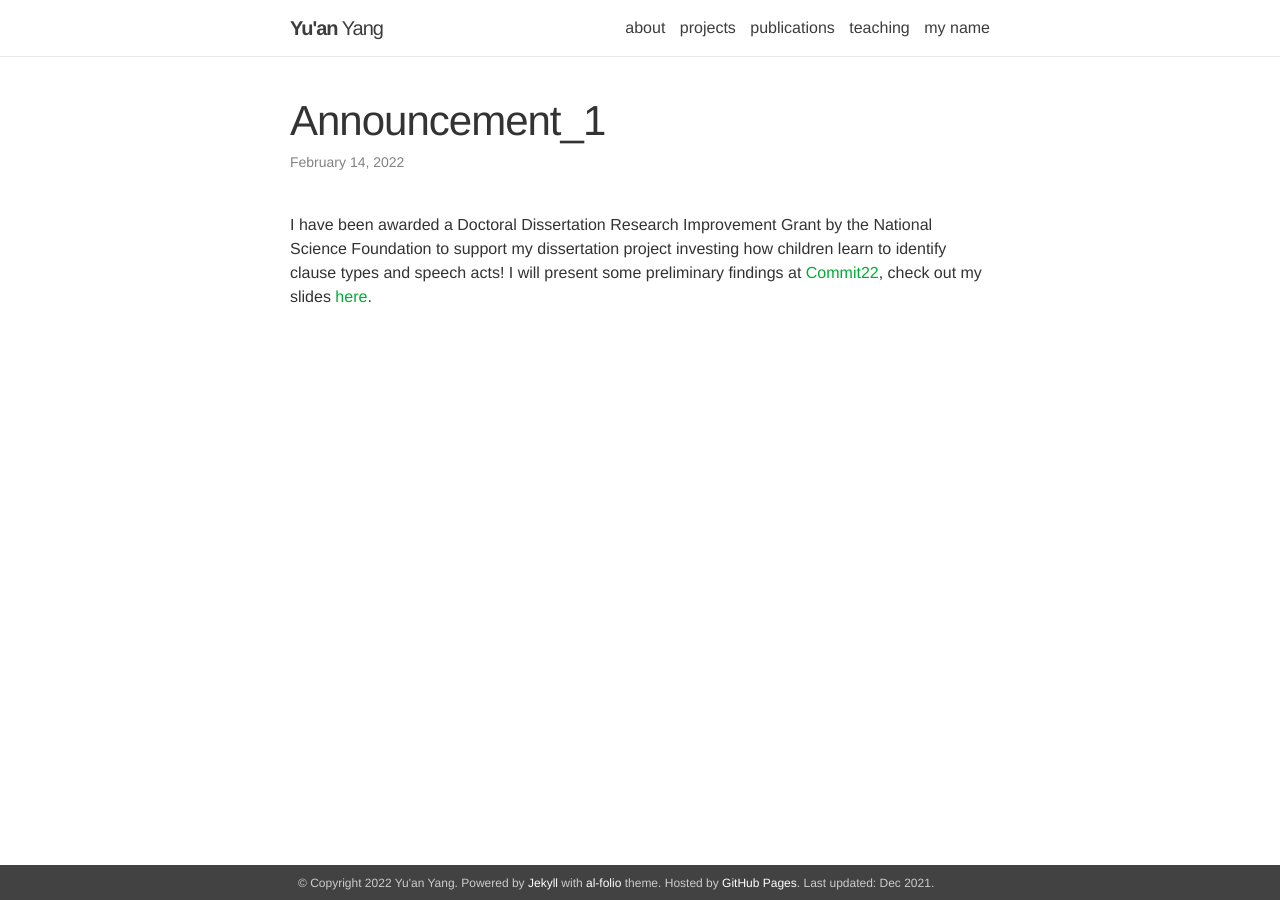
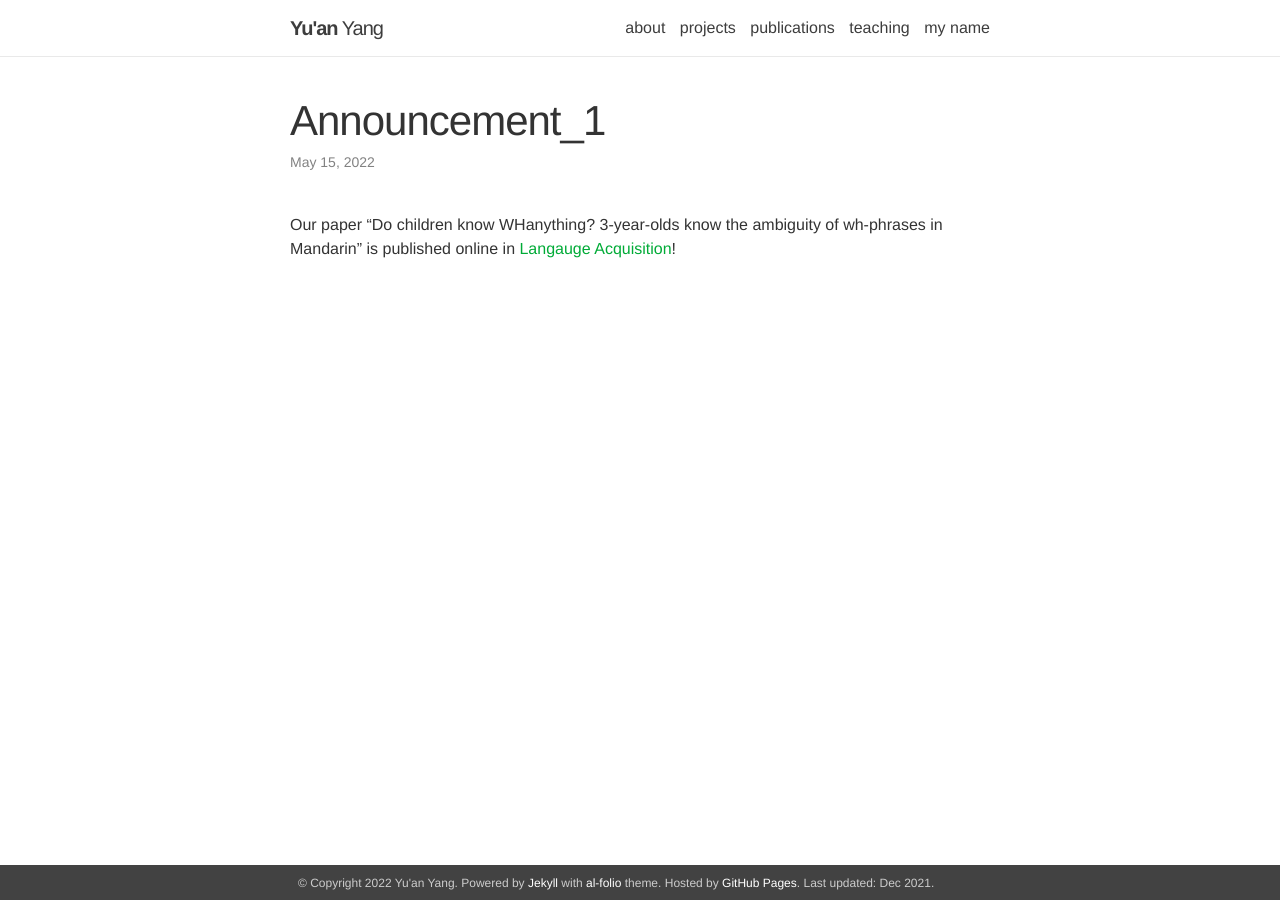
Before and after one commit to Yu-an/yu-an.github.io, a Jekyll site: the page built from _news/announcement_1.md, in a window 1280 px wide. Built offline with Jekyll 4.4.1, drawn with Linux system fonts in a browser that asks for light colours.

Commit message:
whanything update

```diff
--- a/_news/announcement_1.md
+++ b/_news/announcement_1.md
@@ -1,7 +1,7 @@
 ---
 layout: post
-date: 2022-Feb-14
+date: 2022-May-15
 inline: true
 ---
 
-I have been awarded a Doctoral Dissertation Research Improvement Grant by the National Science Foundation to support my dissertation project investing how children learn to identify clause types and speech acts! I will present some preliminary findings at [Commit22](https://www.leibniz-zas.de/de/das-zas/veranstaltungen/details/events/commitments-in-grammar-and-discourse-commit22-1), check out my slides [here](assets/pdf/Questionhood_interrogativity_Commit22.pdf).
+Our paper "Do children know WHanything? 3-year-olds know the ambiguity of wh-phrases in Mandarin" is published online in [Langauge Acquisition](https://www.tandfonline.com/eprint/KFTH9AKT7PIGBKRMF54R/full?target=10.1080/10489223.2021.2020275)!
```
Also changed, not shown: _bibliography/papers.bib (+5 -3 lines), _news/announcement_2.md (+2 -2 lines), _news/announcement_3.md (+2 -2 lines), _news/archive/announcement_3 copy.md (added, +7 -0 lines).
